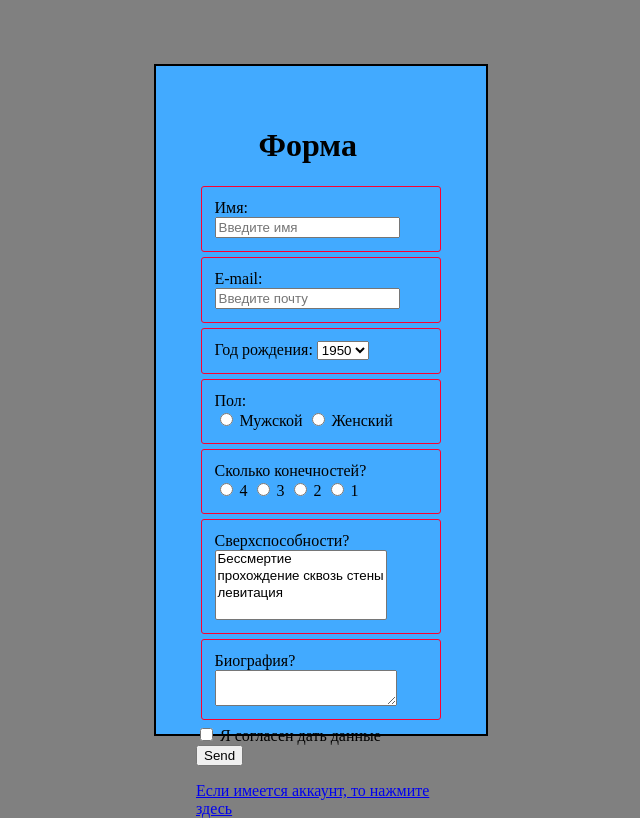
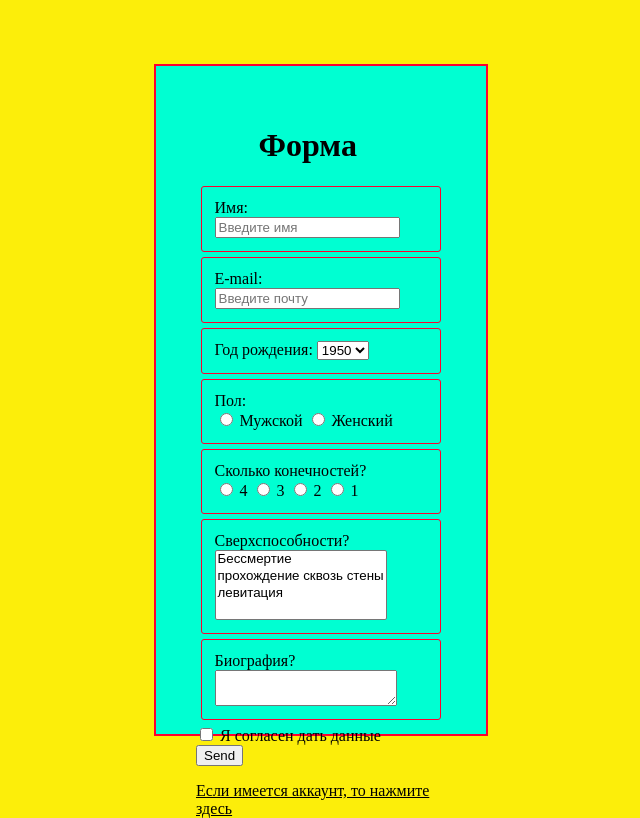
Before and after one commit to Asya203/Web_2, a PHP site: page / in a window 1280 px wide. Shown: the whole page, without its empty margins (319-959 px from the left). Run offline with PHP 8.4, Linux system fonts and the light colour scheme.

Commit message:
Update form.php

```diff
--- a/n5/form.php
+++ b/n5/form.php
@@ -1,6 +1,6 @@
 <style>
 body{
-    background-color: #808080;
+    background-color: #fcee0a;
     display: flex;
     justify-content:center;
     margin-top:5%;
@@ -9,13 +9,17 @@ body{
 .main{
     padding: 40px;
     width: 250px;
-    background-color:  #42aaff;
-    border: 2px solid #000f;
+    background-color: #00ffd2;
+    border: 2px solid #fd0130;
 }
 
 h1{
     margin-left: 25%;
     margin-right: 25%;
+}
+
+a{
+    color: black;
 }
 
 .pas{
```
